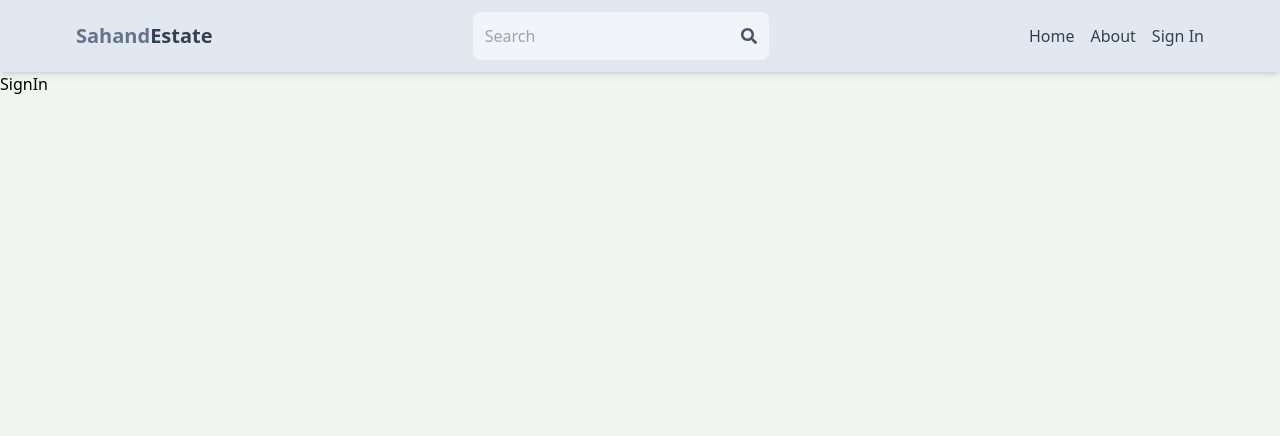
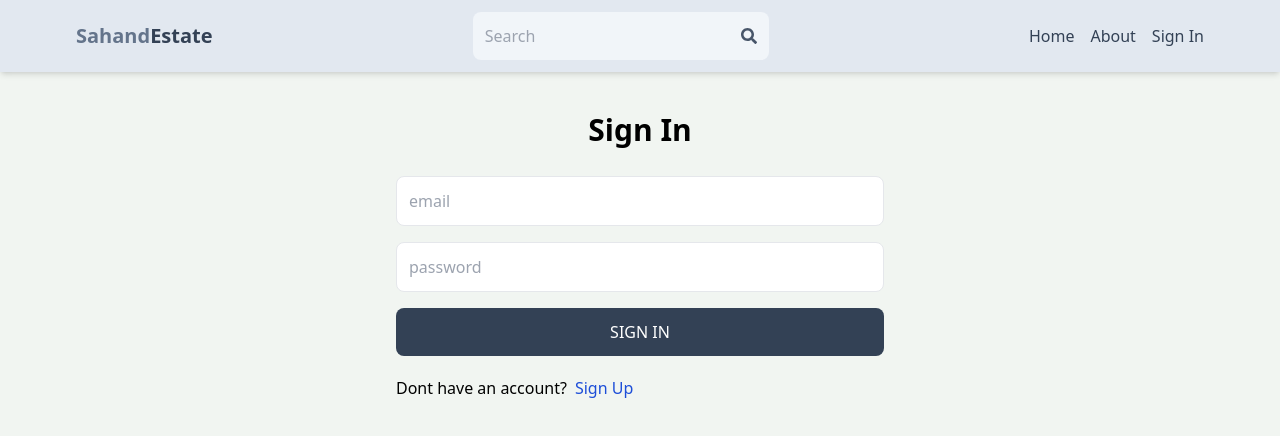
Before and after one commit to vaishnavBorade/real-estate-marketplace, a React (Vite) app in the folder real-estate-marketplace/: page /sign-in in a window 1280 px wide. Shown: the top 436 px of the page. Built offline with nearby package versions, Linux system fonts and the light colour scheme.

Commit message:
sign in page ui and functionality

```diff
--- a/real-estate-marketplace/src/pages/SignIn.jsx
+++ b/real-estate-marketplace/src/pages/SignIn.jsx
@@ -1,9 +1,63 @@
 import React from 'react'
+import { useState } from 'react'
+import { Link, useNavigate } from 'react-router-dom'
 
 export default function SignIn() {
+  const [formData, setFormData] = useState({});
+  const [error, setError] = useState(null);
+  const [loading, setLoading] = useState(false);
+  const navigate = useNavigate();
+  const handleChange = (e) => {
+    setFormData({
+      ...formData,
+      [e.target.id]: e.target.value,
+    });
+  };
+  const handleSubmit = async (e) => {
+    e.preventDefault();
+    try {
+      setLoading(true);
+      const res = await fetch('/api/auth/signin', {
+        method: 'POST',
+        headers: {
+          'Content-Type': 'application/json',
+        },
+        body: JSON.stringify(formData),
+      }
+      );
+      const data = await res.json();
+      if (data.success === false) {
+        setLoading(false);
+        setError(data.message);
+        return;
+      }
+      setLoading(false);
+      setError(null);
+      navigate('/');
+    } catch (error) {
+        setLoading(false);
+        setError(data.message);
+    }
+
+
+  };
+
   return (
-    <div>
-      SignIn
+    <div className='p-3 max-w-lg mx-auto'>
+      <h1 className='text-3xl text-center font-semibold my-7'>Sign In</h1>
+      <form onSubmit={handleSubmit} className='flex flex-col gap-4'>
+
+        <input type="email" placeholder='email' className='border p-3 rounded-lg' id='email' onChange={handleChange} />
+        <input type="password" placeholder='password' className='border p-3 rounded-lg' id='password' onChange={handleChange} />
+        <button disabled={loading} className='bg-slate-700 text-white p-3 rounded-lg uppercase hover:opacity-95 disabled:opacity-80'>{loading ? 'Loading...' : 'Sign In'}</button>
+      </form>
+      <div className='flex gap-2 mt-5'>
+        <p>Dont have an account?</p>
+        <Link to={'/sign-up'}>
+          <span className='text-blue-700'>Sign Up</span>
+        </Link>
+      </div>
+      {error && <p className='text-red-500' mt-5>{error}</p>}
     </div>
   )
 }
```
